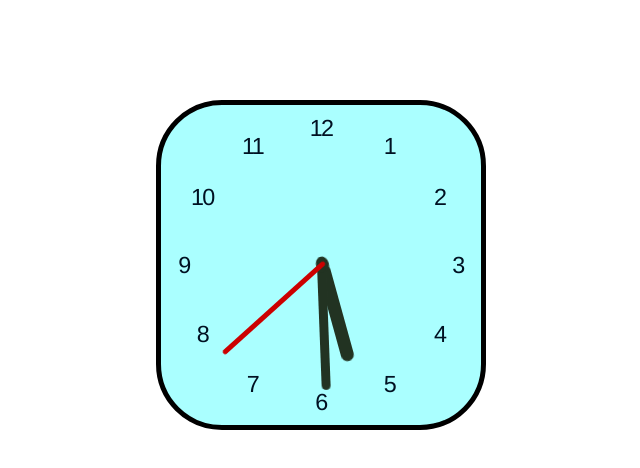
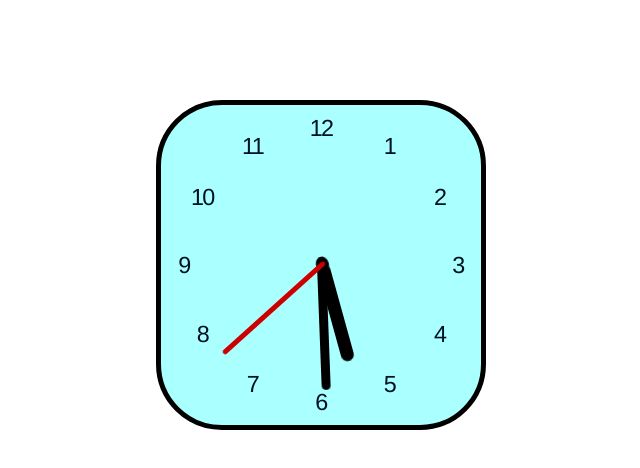
Before and after one commit to batyatonny/analog-clock, a plain HTML site: page index.html in a window 1280 px wide. Shown: the whole page, without its empty margins (319-959 px from the left). Drawn offline with Linux system fonts and the light colour scheme.

Commit message:
CSS file update

```diff
--- a/main.css
+++ b/main.css
@@ -130,7 +130,7 @@ li {
 }
 
 .hr {
-  background: #232;
+  background: #000;
   left: 152px;
   width: 13px;
   height: 100px;
@@ -138,7 +138,7 @@ li {
   animation: rotateHand 43200s linear infinite;
 }
 .hr:after {
-  background: #232;
+  background: #000;
   border-radius: 50%;
   content: "";
   display: block;
@@ -149,7 +149,7 @@ li {
 }
 
 .min {
-  background: #232;
+  background: #000;
   left: 155px;
   width: 9px;
   height: 125px;
@@ -157,7 +157,7 @@ li {
   animation: rotateHand 3600s linear infinite;
 }
 .min:after {
-  background: #232;
+  background: #000;
   border-radius: 50%;
   content: "";
   display: block;
```
